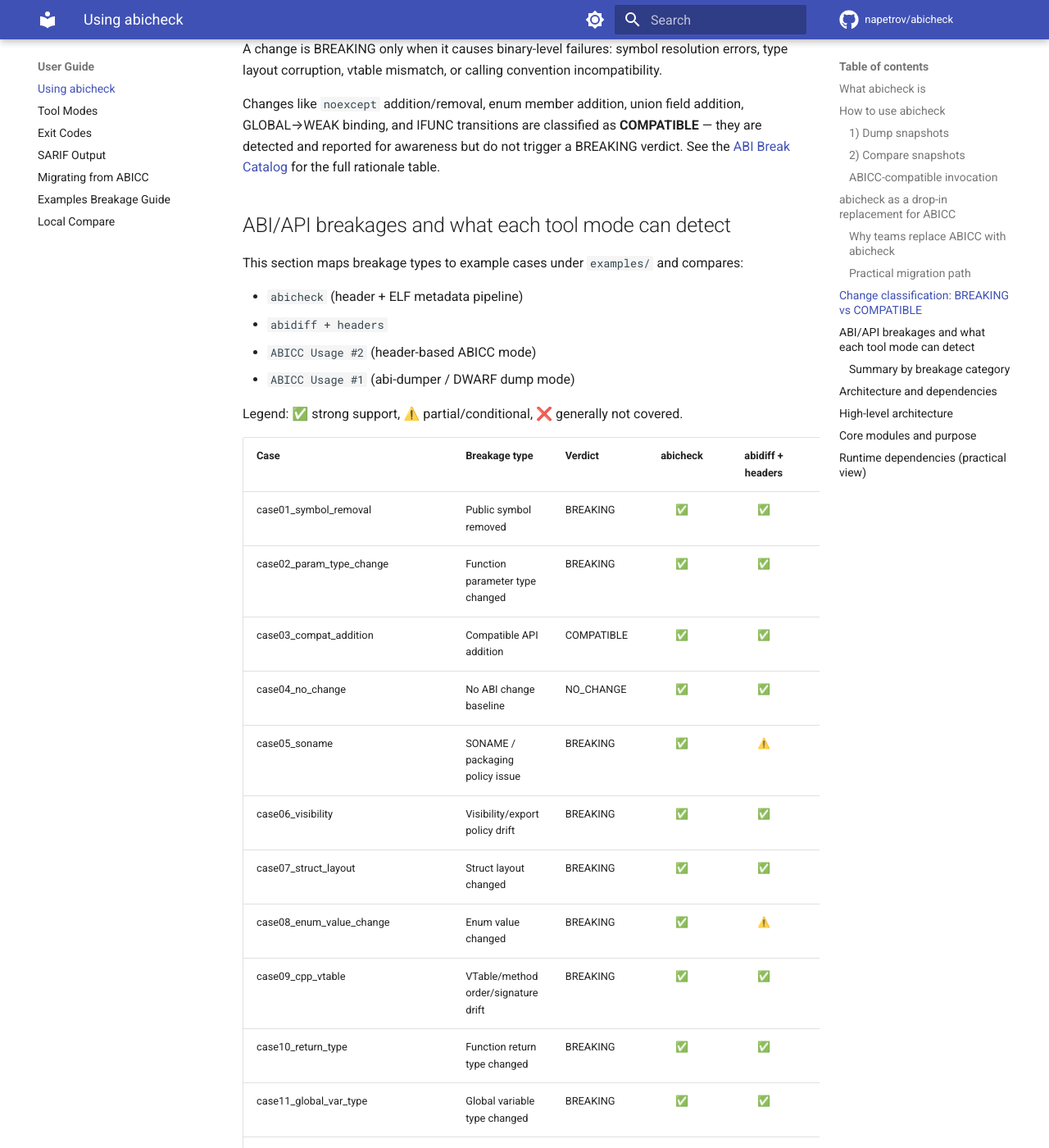
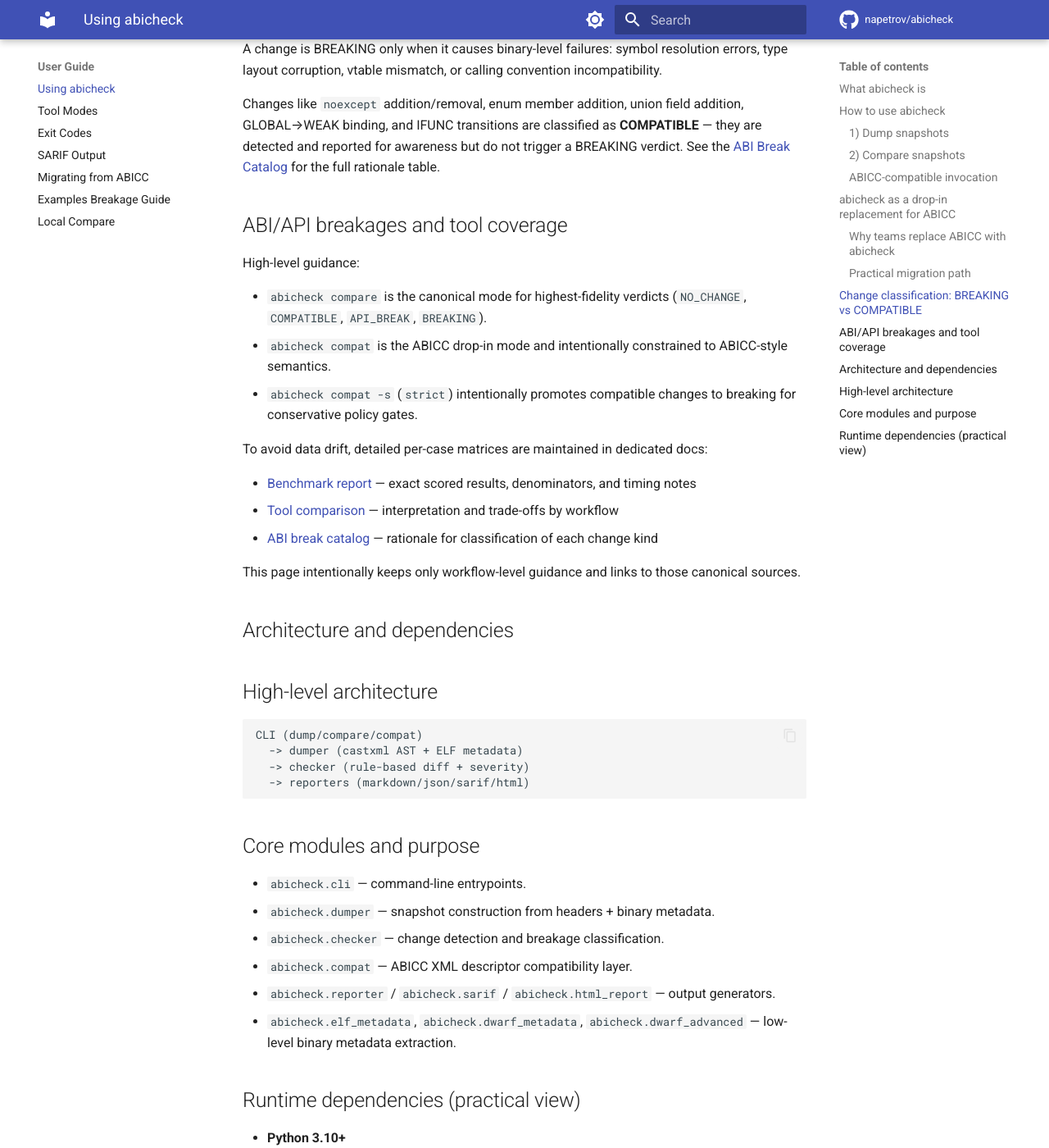
Before and after one commit to napetrov/abicheck, an MkDocs documentation site: the page built from docs/usage_and_coverage.md, in a window 1280 px wide and 1400 px high, scrolled down 2400 px. Shown: the whole window at 82% size. Built offline with MkDocs 1.6.1 and Material for MkDocs 9.7.7, drawn with Linux system fonts in a browser that asks for light colours; comment, search, counter and statistics services are not loaded; some of the changed text lies outside the part shown.

Commit message:
docs: clarify requirements, compare flow, and verdict wording

```diff
--- a/docs/usage_and_coverage.md
+++ b/docs/usage_and_coverage.md
@@ -97,50 +97,21 @@ detected and reported for awareness but do not trigger a BREAKING verdict. See t
 [ABI Break Catalog](abi_breaking_cases_catalog.md) for the full
 rationale table.
 
-## ABI/API breakages and what each tool mode can detect
+## ABI/API breakages and tool coverage
 
-This section maps breakage types to example cases under `examples/` and compares:
+High-level guidance:
 
-- `abicheck` (header + ELF metadata pipeline)
-- `abidiff + headers`
-- `ABICC Usage #2` (header-based ABICC mode)
-- `ABICC Usage #1` (abi-dumper / DWARF dump mode)
+- `abicheck compare` is the canonical mode for highest-fidelity verdicts (`NO_CHANGE`, `COMPATIBLE`, `API_BREAK`, `BREAKING`).
+- `abicheck compat` is the ABICC drop-in mode and intentionally constrained to ABICC-style semantics.
+- `abicheck compat -s` (`strict`) intentionally promotes compatible changes to breaking for conservative policy gates.
 
-Legend: ✅ strong support, ⚠️ partial/conditional, ❌ generally not covered.
+To avoid data drift, detailed per-case matrices are maintained in dedicated docs:
 
-| Case | Breakage type | Verdict | abicheck | abidiff + headers | ABICC #2 (headers) | ABICC #1 (dumps) |
-|---|---|---|:---:|:---:|:---:|:---:|
-| case01_symbol_removal | Public symbol removed | BREAKING | ✅ | ✅ | ✅ | ✅ |
-| case02_param_type_change | Function parameter type changed | BREAKING | ✅ | ✅ | ✅ | ✅ |
-| case03_compat_addition | Compatible API addition | COMPATIBLE | ✅ | ✅ | ✅ | ✅ |
-| case04_no_change | No ABI change baseline | NO_CHANGE | ✅ | ✅ | ✅ | ✅ |
-| case05_soname | SONAME / packaging policy issue | BREAKING | ✅ | ⚠️ | ⚠️ | ⚠️ |
-| case06_visibility | Visibility/export policy drift | BREAKING | ✅ | ✅ | ⚠️ | ⚠️ |
-| case07_struct_layout | Struct layout changed | BREAKING | ✅ | ✅ | ✅ | ✅ |
-| case08_enum_value_change | Enum value changed | BREAKING | ✅ | ⚠️ | ✅ | ✅ |
-| case09_cpp_vtable | VTable/method order/signature drift | BREAKING | ✅ | ✅ | ✅ | ✅ |
-| case10_return_type | Function return type changed | BREAKING | ✅ | ✅ | ✅ | ✅ |
-| case11_global_var_type | Global variable type changed | BREAKING | ✅ | ✅ | ✅ | ✅ |
-| case12_function_removed | API function removed | BREAKING | ✅ | ✅ | ✅ | ✅ |
-| case13_symbol_versioning | Symbol version policy regression | COMPATIBLE | ✅ | ⚠️ | ⚠️ | ⚠️ |
-| case14_cpp_class_size | C++ class size/layout changed | BREAKING | ✅ | ✅ | ✅ | ✅ |
-| case15_noexcept_change | `noexcept` contract changed | COMPATIBLE | ✅ | ⚠️ | ✅ | ❌ |
-| case16_inline_to_non_inline | Inline/ODR surface change | BREAKING | ✅ | ⚠️ | ✅ | ❌ |
-| case17_template_abi | Template-instantiation ABI drift | BREAKING | ✅ | ⚠️ | ✅ | ✅ |
-| case18_dependency_leak | Transitive dependency leaked into API | BREAKING | ✅ | ⚠️ | ✅ | ✅ |
-| case19_enum_member_removed | Enum member removed | BREAKING | ✅ | ✅ | ✅ | ✅ |
-| case20_enum_member_value_changed | Enum member value changed | BREAKING | ✅ | ⚠️ | ✅ | ✅ |
-| case21_method_became_static | Method became static | BREAKING | ✅ | ✅ | ✅ | ✅ |
-| case22_method_const_changed | Method const-qualifier changed | BREAKING | ✅ | ✅ | ✅ | ✅ |
-| case23_pure_virtual_added | Added pure virtual method | BREAKING | ✅ | ✅ | ✅ | ✅ |
-| case24_union_field_removed | Union field removed | BREAKING | ✅ | ✅ | ✅ | ✅ |
+- [Benchmark report](benchmark_report.md) — exact scored results, denominators, and timing notes
+- [Tool comparison](tool_comparison.md) — interpretation and trade-offs by workflow
+- [ABI break catalog](abi_breaking_cases_catalog.md) — rationale for classification of each change kind
 
-### Summary by breakage category
-
-- **API surface breaks** (removed/changed signatures): all modes generally catch these.
-- **C++ semantic contract breaks** (`noexcept`, inline/ODR): header-aware analysis is strongest.
-- **DWARF-only detail** (some anonymous/internal layout details): ABICC dump mode can be strongest when debug info exists.
-- **Policy/linking hygiene** (SONAME/versioning/visibility): best handled by a tool that includes explicit ELF policy checks.
+This page intentionally keeps only workflow-level guidance and links to those canonical sources.
 
 ## Architecture and dependencies
 
```
Also changed, not shown: README.md (+66 -234 lines), docs/getting_started.md (+1 -1 lines).
